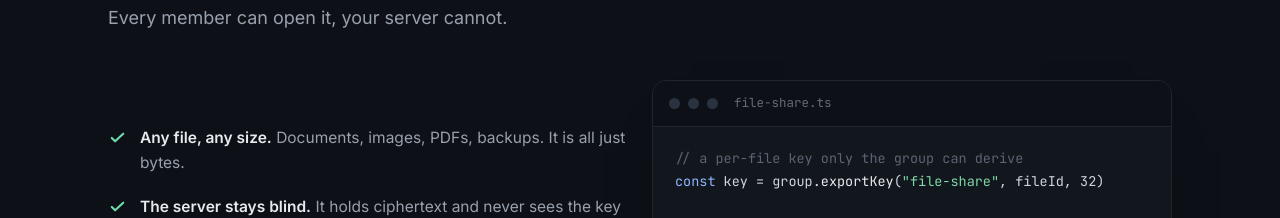
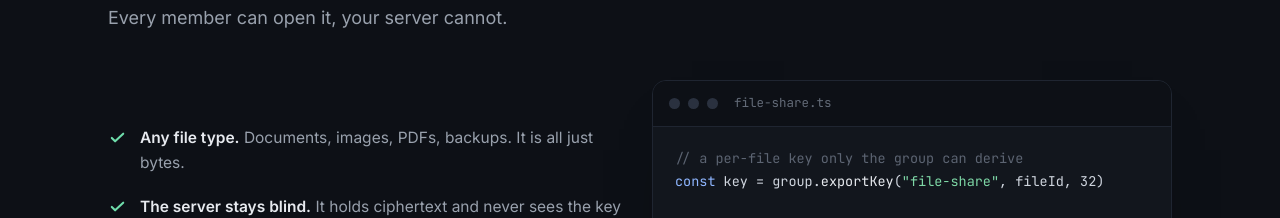
Before and after one commit to umerjaved178/MLS4RN-website, a React (Vite) app: page / in a window 1280 px wide. Shown: the part 3021-3239 px from the top of the page. Built offline with nearby package versions, Linux system fonts and the light colour scheme.

Commit message:
fix: use neutral wording for supported file types

```diff
--- a/src/App.tsx
+++ b/src/App.tsx
@@ -326,7 +326,7 @@ export function App() {
                 <li>
                   <Check />
                   <div>
-                    <b>Any file, any size.</b> Documents, images, PDFs, backups. It is all just bytes.
+                    <b>Any file type.</b> Documents, images, PDFs, backups. It is all just bytes.
                   </div>
                 </li>
                 <li>
```
